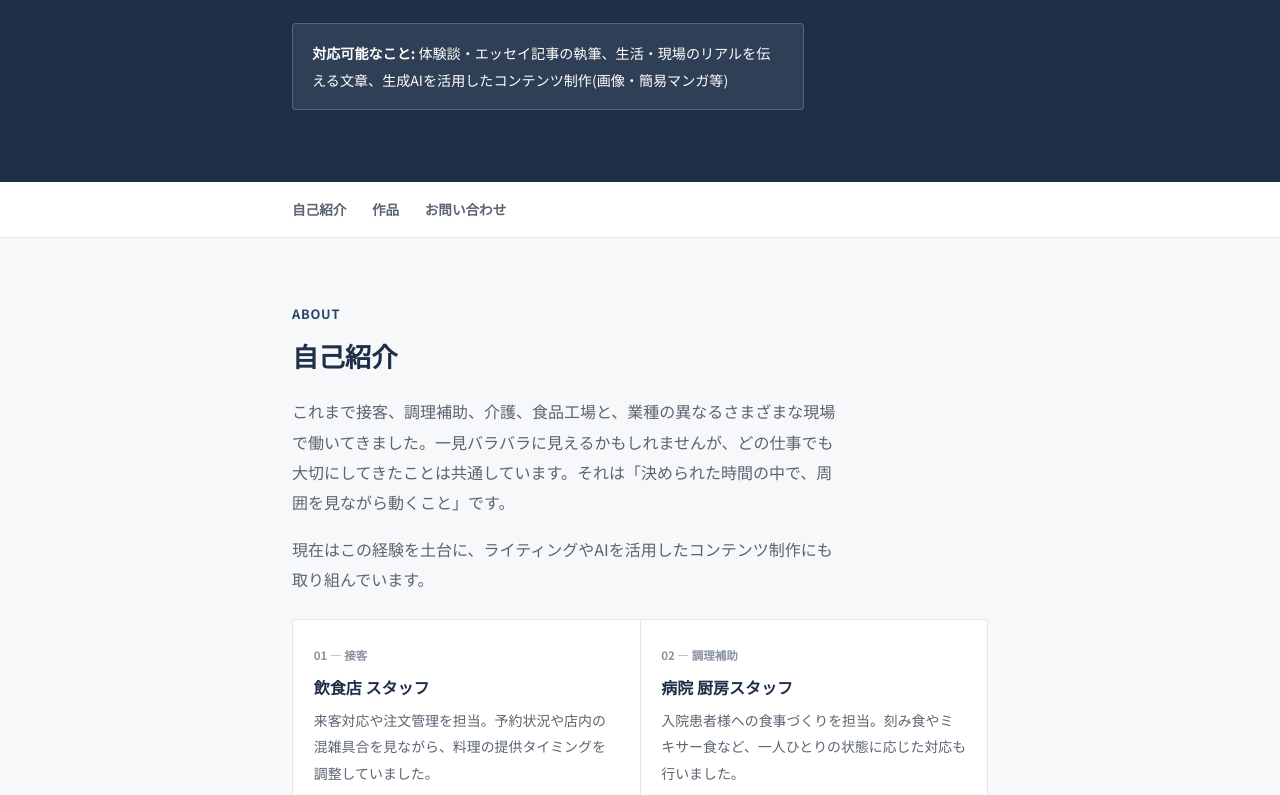
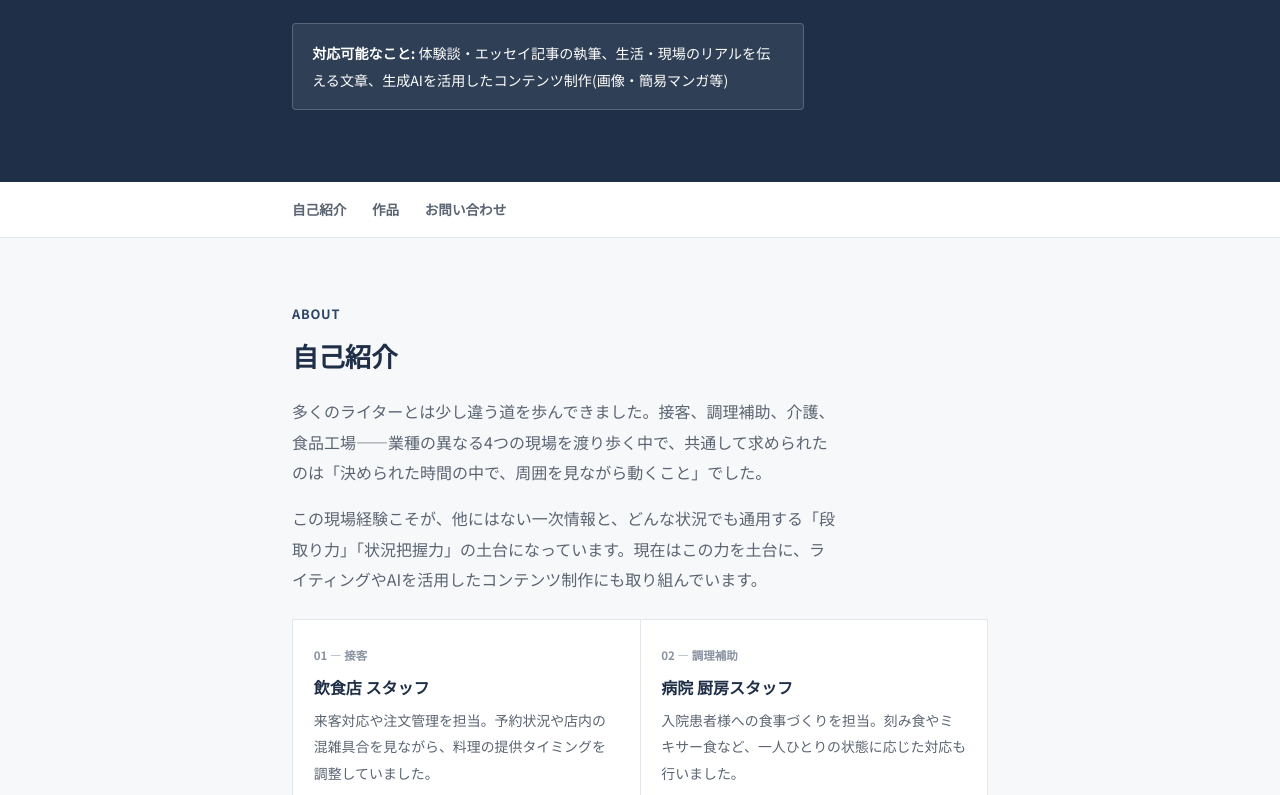
Before and after one commit to babarin693-lgtm/my-portfolio, a plain HTML site: page index.html in a window 1280 px wide. Shown: the part 370-1165 px from the top of the page. Drawn offline with Linux system fonts and the light colour scheme.

Commit message:
Reframe intro to emphasize cross-industry experience as differentiator

```diff
--- a/index.html
+++ b/index.html
@@ -121,8 +121,8 @@
       <span class="eyebrow">ABOUT</span>
       <h2>自己紹介</h2>
       <div class="lead">
-        <p>これまで接客、調理補助、介護、食品工場と、業種の異なるさまざまな現場で働いてきました。一見バラバラに見えるかもしれませんが、どの仕事でも大切にしてきたことは共通しています。それは「決められた時間の中で、周囲を見ながら動くこと」です。</p>
-        <p>現在はこの経験を土台に、ライティングやAIを活用したコンテンツ制作にも取り組んでいます。</p>
+        <p>多くのライターとは少し違う道を歩んできました。接客、調理補助、介護、食品工場——業種の異なる4つの現場を渡り歩く中で、共通して求められたのは「決められた時間の中で、周囲を見ながら動くこと」でした。</p>
+        <p>この現場経験こそが、他にはない一次情報と、どんな状況でも通用する「段取り力」「状況把握力」の土台になっています。現在はこの力を土台に、ライティングやAIを活用したコンテンツ制作にも取り組んでいます。</p>
       </div>
 
       <div class="hist-grid">
```
